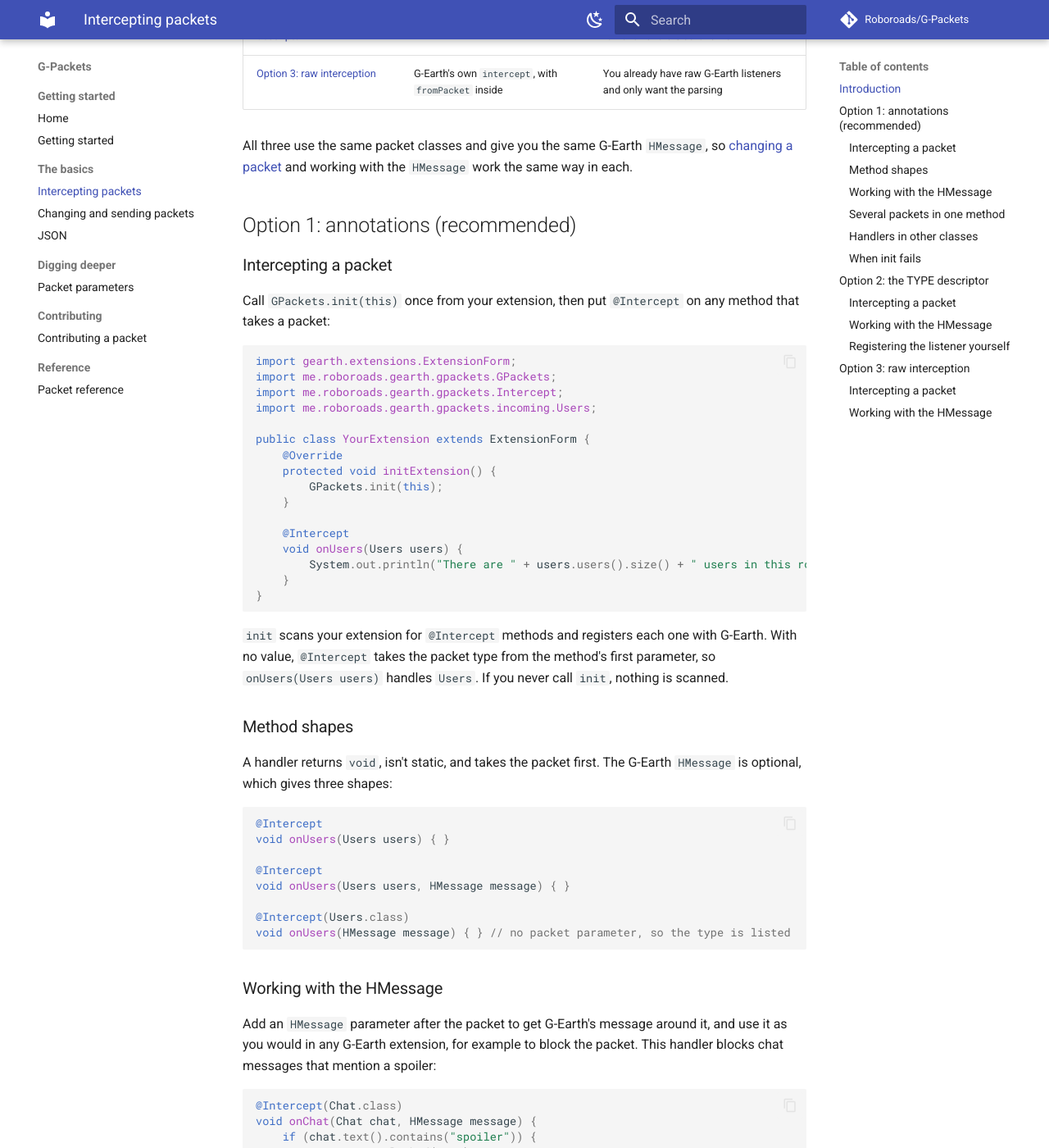
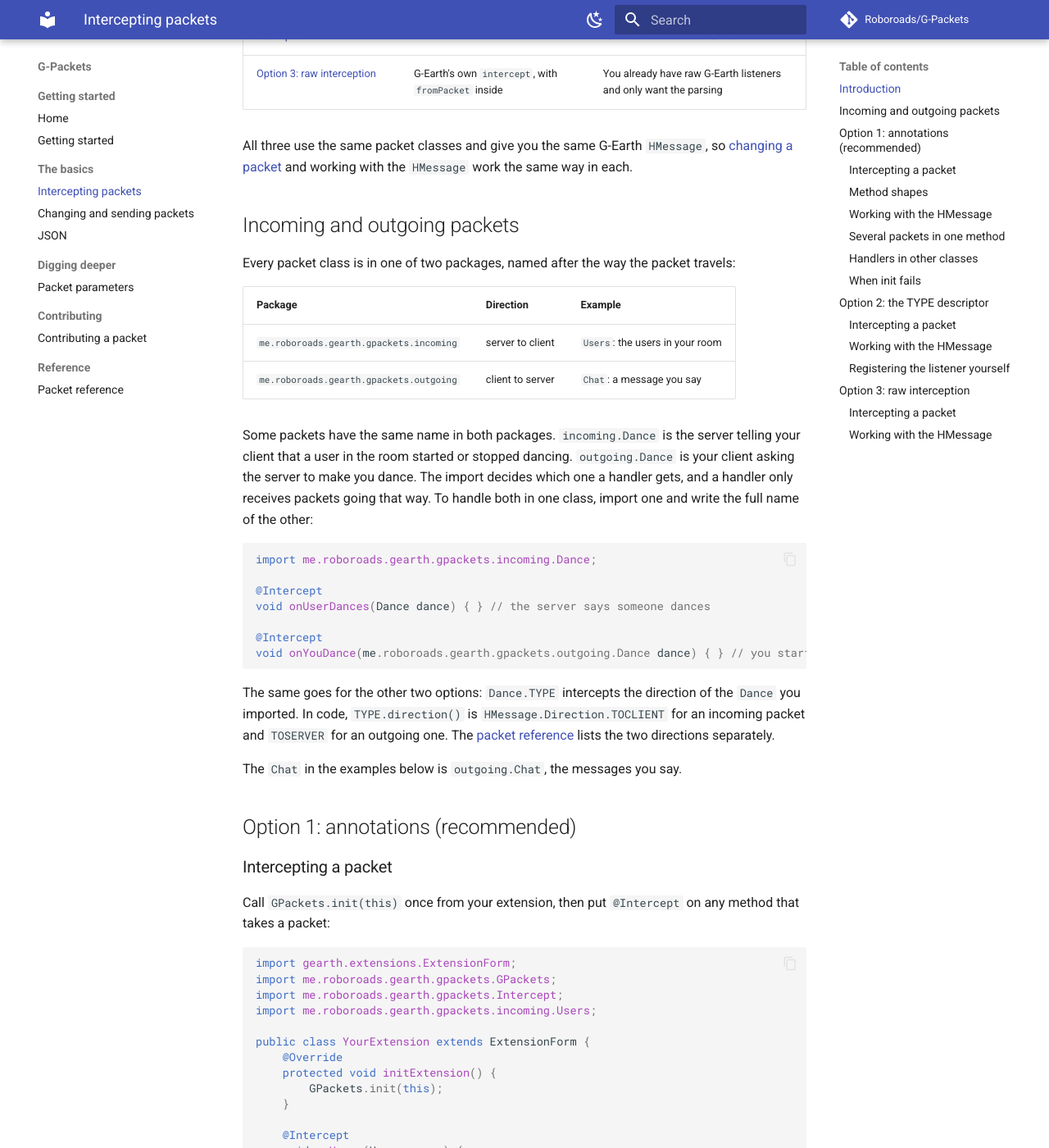
Before and after one commit to Roboroads/G-Packets, an MkDocs documentation site: the page built from docs/intercepting.md, in a window 1280 px wide and 1400 px high, scrolled down 501 px. Shown: the whole window at 82% size. Built offline with MkDocs 1.6.1 and Material for MkDocs 9.7.7, drawn with Linux system fonts in a browser that asks for light colours; comment, search, counter and statistics services are not loaded; some of the changed text lies outside the part shown.

Commit message:
docs: explain how incoming and outgoing packets with the same name differ (#107)
The intercepting page never said how G-Packets tells apart packets with
the same name in both directions, such as `incoming.Dance` and
`outgoing.Dance`. A user asked about `Chat` on Discord.

- `intercepting.md` has a new "Incoming and outgoing packets" section:
the two packages, the `Dance` example with both handlers in one class,
and how `TYPE.direction()` and the packet reference show the direction.
It also says the `Chat` in its examples is `outgoing.Chat`, and the
spoiler examples now say "chat messages you send".
- `getting-started.md` says `Users` is incoming because the server sends
it, and links to the new section.
- `DocsExamplesTest` has a copy of the `Dance` example and checks that
each handler only gets its own direction.

````diff
--- a/docs/intercepting.md
+++ b/docs/intercepting.md
@@ -13,6 +13,31 @@ There are three ways to intercept. They are alternatives: pick the one you like
 | [Option 3: raw interception](#option-3-raw-interception) | G-Earth's own `intercept`, with `fromPacket` inside | You already have raw G-Earth listeners and only want the parsing |
 
 All three use the same packet classes and give you the same G-Earth `HMessage`, so [changing a packet](changing-and-sending.md) and working with the `HMessage` work the same way in each.
+
+## Incoming and outgoing packets
+
+Every packet class is in one of two packages, named after the way the packet travels:
+
+| Package | Direction | Example |
+|---|---|---|
+| `me.roboroads.gearth.gpackets.incoming` | server to client | `Users`: the users in your room |
+| `me.roboroads.gearth.gpackets.outgoing` | client to server | `Chat`: a message you say |
+
+Some packets have the same name in both packages. `incoming.Dance` is the server telling your client that a user in the room started or stopped dancing. `outgoing.Dance` is your client asking the server to make you dance. The import decides which one a handler gets, and a handler only receives packets going that way. To handle both in one class, import one and write the full name of the other:
+
+```java
+import me.roboroads.gearth.gpackets.incoming.Dance;
+
+@Intercept
+void onUserDances(Dance dance) { } // the server says someone dances
+
+@Intercept
+void onYouDance(me.roboroads.gearth.gpackets.outgoing.Dance dance) { } // you start dancing
+```
+
+The same goes for the other two options: `Dance.TYPE` intercepts the direction of the `Dance` you imported. In code, `TYPE.direction()` is `HMessage.Direction.TOCLIENT` for an incoming packet and `TOSERVER` for an outgoing one. The [packet reference](packets/index.md) lists the two directions separately.
+
+The `Chat` in the examples below is `outgoing.Chat`, the messages you say.
 
 ## Option 1: annotations (recommended)
 
@@ -58,7 +83,7 @@ void onUsers(HMessage message) { } // no packet parameter, so the type is listed
 
 ### Working with the HMessage
 
-Add an `HMessage` parameter after the packet to get G-Earth's message around it, and use it as you would in any G-Earth extension, for example to block the packet. This handler blocks chat messages that mention a spoiler:
+Add an `HMessage` parameter after the packet to get G-Earth's message around it, and use it as you would in any G-Earth extension, for example to block the packet. This handler blocks chat messages you send that mention a spoiler:
 
 ```java
 @Intercept(Chat.class)
@@ -148,7 +173,7 @@ protected void initExtension() {
 
 ### Working with the HMessage
 
-The handler gets G-Earth's `HMessage` as its second argument. Use it as you would in any G-Earth extension, for example to block the packet. This handler blocks chat messages that mention a spoiler:
+The handler gets G-Earth's `HMessage` as its second argument. Use it as you would in any G-Earth extension, for example to block the packet. This handler blocks chat messages you send that mention a spoiler:
 
 ```java
 Chat.TYPE.intercept(this, (chat, message) -> {
@@ -183,7 +208,7 @@ intercept(Users.TYPE.direction(), Users.TYPE.header(), message -> {
 
 ### Working with the HMessage
 
-G-Earth's listener already hands you the `HMessage`; the typed packet is something you parse from it. Use the message as you would in any G-Earth extension, for example to block the packet. This listener blocks chat messages that mention a spoiler:
+G-Earth's listener already hands you the `HMessage`; the typed packet is something you parse from it. Use the message as you would in any G-Earth extension, for example to block the packet. This listener blocks chat messages you send that mention a spoiler:
 
 ```java
 intercept(Chat.TYPE.direction(), Chat.TYPE.header(), message -> {
````
Also changed, not shown: docs/getting-started.md (+2 -0 lines), 1 other file.
